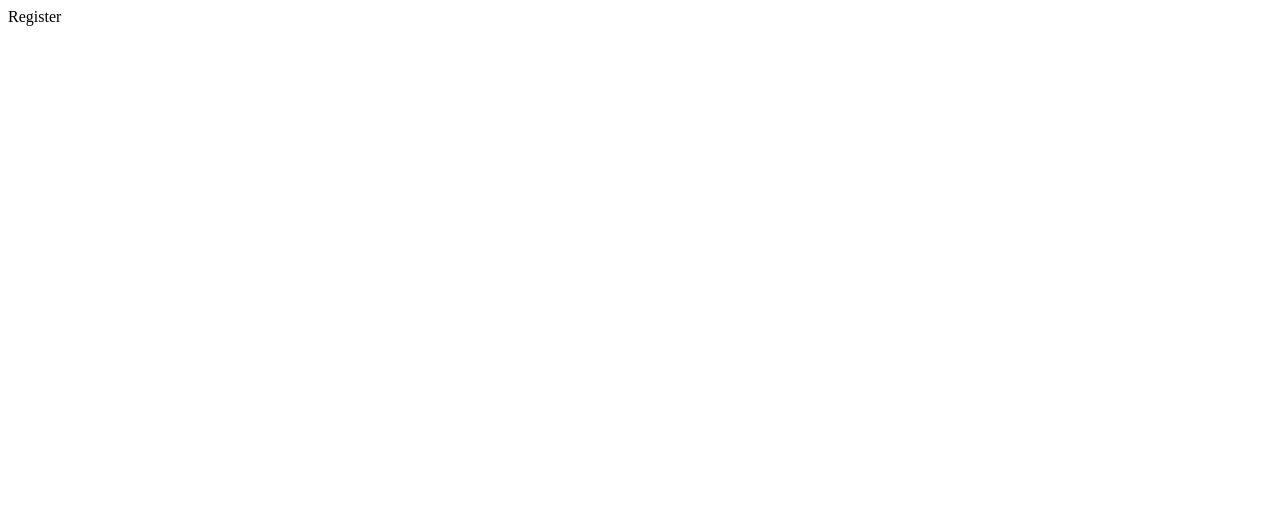
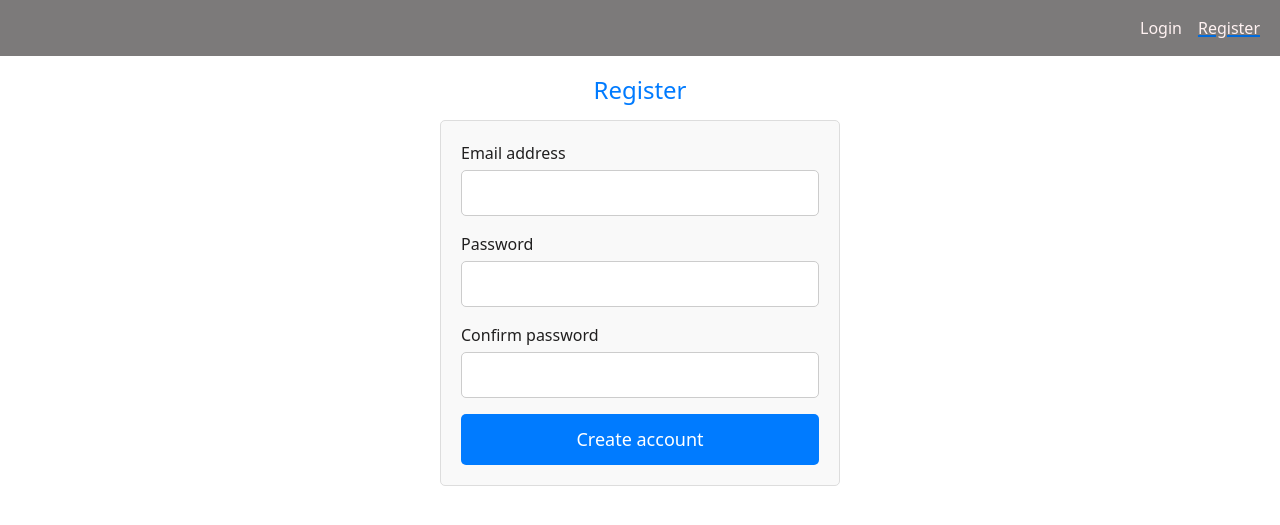
Before and after one commit to asbc0001/AaravCCSNEA777, a Flask app: page /register in a window 1280 px wide. Before the commit the part shown is almost empty. Shown: the top 525 px of the page. Run offline with Flask 3, Linux system fonts and the light colour scheme.

Commit message:
Template and styles for register

```diff
--- a/app.py
+++ b/app.py
@@ -1,4 +1,4 @@
-from flask import Flask, render_template, redirect, flash                                                                                                           # type: ignore
+from flask import Flask, render_template, redirect, flash, request                                                                                                           # type: ignore
 from typing import List
 from flask_sqlalchemy import SQLAlchemy                                                                                                                              # type: ignore
 from typing import List
@@ -125,9 +125,10 @@ class Set(db.Model):
 categories = ["Abs", "Back", "Biceps", "Chest", "Forearms", "Legs", "Shoulders", "Triceps"]
 
 # Temporary placeholder versions of each route to allow navigation bar to be implemented
-@app.route('/register')
+@app.route('/register', methods=["GET", "POST"])
 def Register():
-    return "Register"
+    if request.method == "GET":
+        return render_template("register.html")
 
 @app.route('/login')
 def Login():
--- a/static/styles.css
+++ b/static/styles.css
@@ -88,4 +88,58 @@
         .alert .close {
             font-size: 1.5rem;
             padding: 0.5rem;
+            background-color: transparent !important;
+            color: #000000 !important;
         }
+
+/* Center the h4 title */
+h4 {
+    text-align: center;
+    color: #007bff;  /* Blue color for title */
+    margin-bottom: 15px;
+    margin-top: 20px;
+}
+
+/* Style for form container */
+.form-container {
+    width: 100%;
+    max-width: 400px;
+    margin: 0 auto;
+    padding: 20px;
+    border: 1px solid #ddd;
+    border-radius: 5px;
+    background-color: #f9f9f9;
+}
+
+/* Style for form labels */
+.form-label {
+    font-size: 16px;
+    color: #201f1f;
+    margin-bottom: 5px;
+    display: block;
+}
+
+/* Style for form inputs */
+.form-control {
+    width: 100%;
+    padding: 10px;
+    margin-bottom: 15px;
+    border: 1px solid #ccc;
+    border-radius: 5px;
+    font-size: 16px;
+}
+
+/* Style for the button */
+.btn {
+    background-color: #007bff;
+    border: none;
+    color: white;
+    padding: 12px;
+    font-size: 18px;
+    border-radius: 5px;
+    cursor: pointer;
+}
+
+.btn:hover {
+    background-color: #004b9a;
+}
--- /dev/null
+++ b/templates/register.html
@@ -0,0 +1,24 @@
+{% extends "layout.html" %}
+
+{% block title %}
+    Register
+{% endblock %}
+
+{% block main %}
+    <h4 class="text-center">Register</h4>
+    <form action="/register" method="post" class="form-container">
+        <div class="mb-3">
+            <label for="email" class="form-label">Email address</label>
+            <input autocomplete="off" id="email" class="form-control" name="email"  type="text">
+        </div>
+        <div class="mb-3">
+            <label for="password" class="form-label">Password</label>
+            <input autocomplete="off" id="password" class="form-control" name="password" type="password">
+        </div>
+        <div class="mb-3">
+            <label for="confirm_password" class="form-label">Confirm password</label>
+            <input autocomplete="off" id="confirm_password" class="form-control" name="confirm_password" type="password">
+        </div>
+        <button type="submit" class="btn btn-primary w-100">Create account</button>
+    </form>
+{% endblock %}
```
